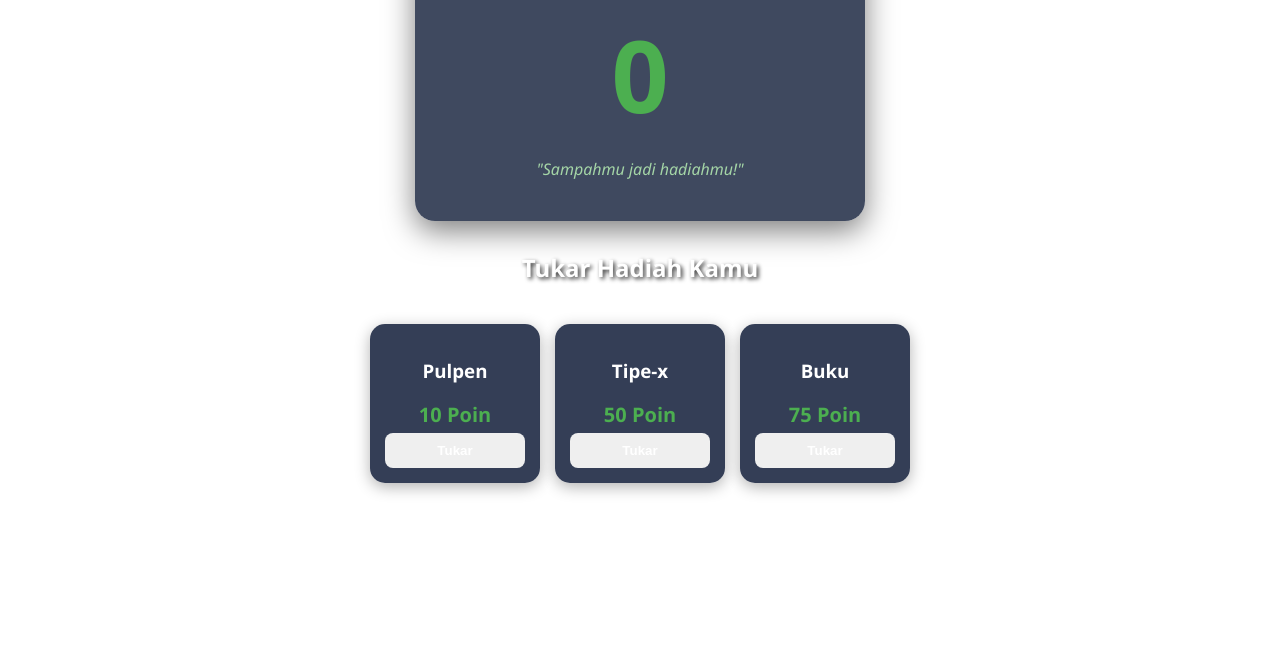
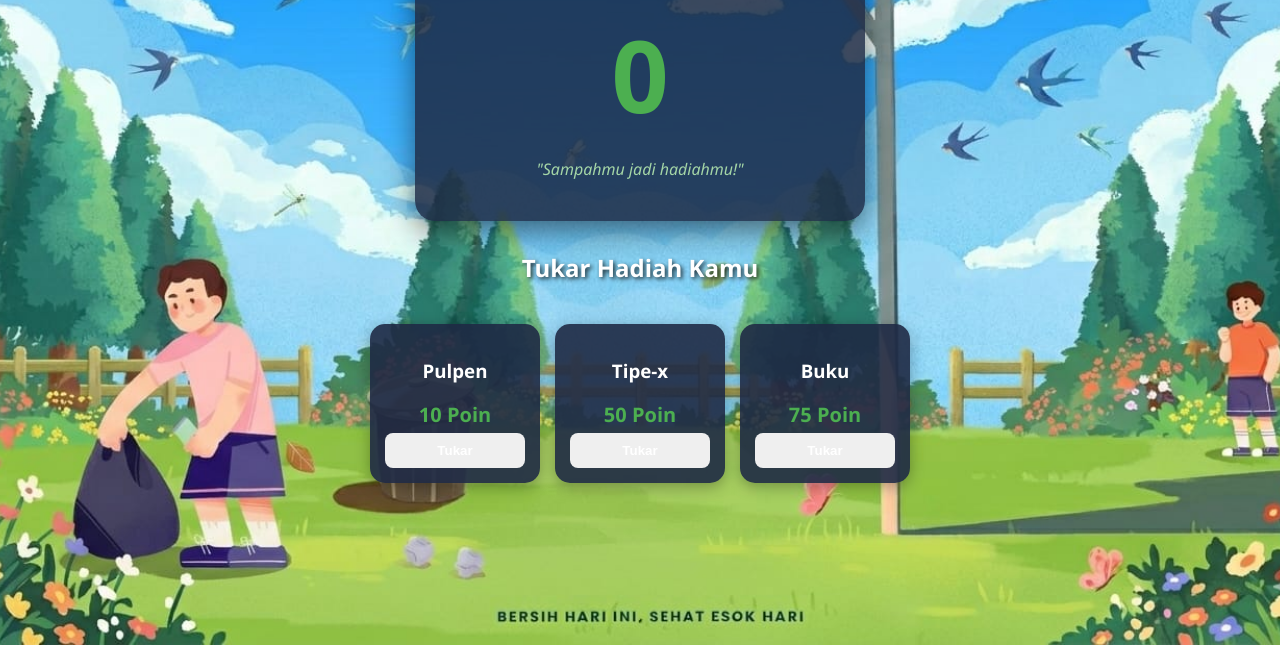
Before and after one commit to risafebriyantipratiwi-art/sare-syys, a plain HTML site: page index.html in a window 1280 px wide. Shown: the part 155-800 px from the top of the page. Drawn offline with Linux system fonts and the light colour scheme; no server answers.

Commit message:
Update index.html

```diff
--- a/index.html
+++ b/index.html
@@ -11,7 +11,7 @@
         body {
             font-family: 'Segoe UI', sans-serif;
             text-align: center;
-            background-image: url('kokurikuler.jpeg');
+            background-image: url('kokurikuler.jpg');
             background-size: cover;
             background-position: center;
             background-attachment: fixed;
```
